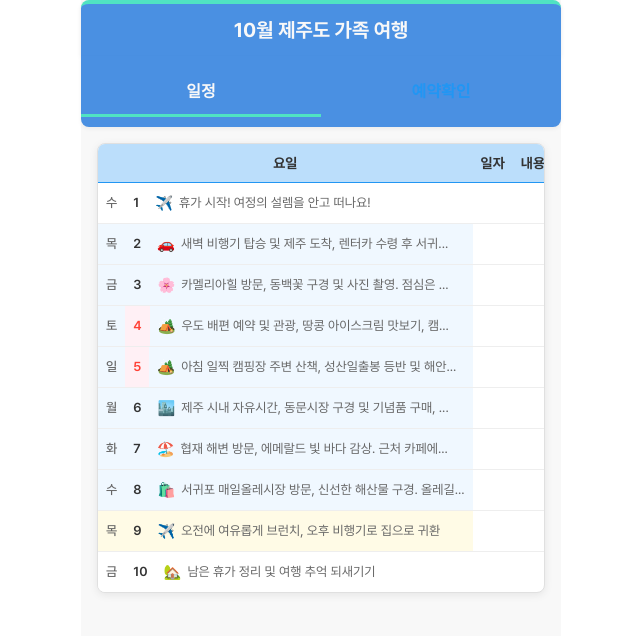
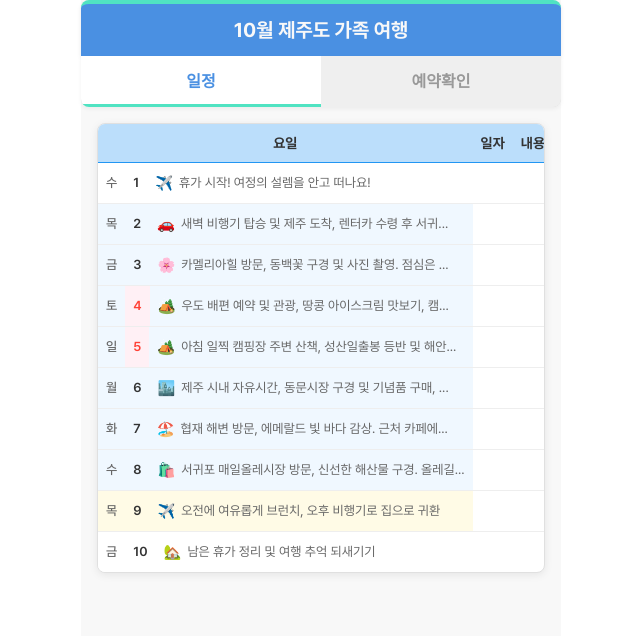
Before and after one commit to jdwcg/travel, a React (Vite) app: page / in a window 1280 px wide. Shown: the top 636 px of the page, without its empty margins (319-959 px from the left). Built offline with nearby package versions, Linux system fonts and the light colour scheme.

Commit message:
탭색교체

```diff
--- a/src/pages/HomePage.tsx
+++ b/src/pages/HomePage.tsx
@@ -199,33 +199,47 @@ const Container = styled.div`
 
 const TabMenu = styled.div`
     display: flex;
-    justify-content: space-around;
-    align-items: center;
-    background-color: ${({ theme }) => theme.colors.primary};
-    padding: 10px 0;
+    /* TabMenu의 배경색은 전체 탭 영역의 배경색입니다. */
+    background-color: ${({ theme }) =>
+        theme.colors.lightGray}; /* 전체 탭바 배경 */
+    padding: 0; /* 내부 패딩은 각 버튼이 가짐 */
     margin-bottom: 16px;
     box-shadow: 0 2px 4px rgba(0, 0, 0, 0.05);
-    border-radius: 0 0 8px 8px;
+    border-radius: 0 0 8px 8px; /* 하단만 둥글게 */
+    overflow: hidden; /* 내부 버튼이 넘치지 않도록 */
 `;
 
 const TabButton = styled.button<{ isActive: boolean }>`
     flex: 1;
-    background: none;
+    /* ✨ 배경색 (활성/비활성) ✨ */
+    background-color: ${({ theme, isActive }) =>
+        isActive ? theme.colors.tabActiveBg : theme.colors.tabInactiveBg};
+    /* ✨ 글자색 (활성/비활성) ✨ */
+    color: ${({ theme, isActive }) =>
+        isActive ? theme.colors.tabActiveText : theme.colors.tabInactiveText};
+
     border: none;
     padding: 12px 0;
     font-size: ${({ theme }) => theme.fontSizes.medium};
     font-weight: 600;
     cursor: pointer;
-    color: ${({ theme, isActive }) =>
-        isActive ? theme.colors.background : theme.colors.primaryDark};
+    transition: all 0.3s ease-in-out; /* 부드러운 전환 효과 */
+
+    /* 선택된 탭 아래 강조선 (파란색) */
     border-bottom: 3px solid
         ${({ theme, isActive }) =>
             isActive ? theme.colors.secondary : 'transparent'};
-    transition: all 0.2s ease-in-out;
 
     &:hover {
+        /* 마우스 오버 시 색상 변화 */
+        background-color: ${({ theme, isActive }) =>
+            isActive
+                ? theme.colors.tabActiveBg
+                : theme.colors.lightGray}; /* 비활성 시 살짝 더 어둡게 */
         color: ${({ theme, isActive }) =>
-            isActive ? theme.colors.background : theme.colors.primaryLight};
+            isActive
+                ? theme.colors.tabActiveText
+                : theme.colors.tabInactiveText};
     }
 `;
 
--- a/src/styles/theme.ts
+++ b/src/styles/theme.ts
@@ -3,22 +3,27 @@
 
 export const theme = {
     colors: {
-        primary: '#4A90E2', // 예시 색상, 단의 기본 primary 색상으로 유지하세요
-        secondary: '#50E3C2', // 예시 색상, 단의 기본 secondary 색상으로 유지하세요
-        textDark: '#333333', // 텍스트 어두운 색상
-        textBody: '#666666', // 텍스트 일반 색상
+        // ... 기존 색상들 ...
+        primary: '#4A90E2',
+        secondary: '#50E3C2',
+        textDark: '#333333',
+        textBody: '#666666',
         background: '#F8F8F8', // 앱 전체 배경색
-        white: '#FFFFFF', // 흰색
-        lightGray: '#E0E0E0', // 연한 회색 (테두리, 그림자 등)
-        borderGray: '#EEEEEE', // 더 연한 회색 (구분선 등)
-        primaryLight: '#BBDEFB', // primary의 밝은 버전
-        primaryDark: '#2196F3', // primary의 어두운 버전
-        weekendBackground: '#FFF0F5', // 주말 배경색 (연한 분홍색) - 주말 TDDate에서 사용
-        accentRed: '#FF4136', // 강조 빨간색 (주말 텍스트 등) - 주말 TDDate에서 사용
+        white: '#FFFFFF', // 흰색 (활성 탭 배경색 등으로 사용)
+        lightGray: '#E0E0E0', // 연한 회색 (비활성 탭 배경색 등으로 사용)
+        borderGray: '#EEEEEE',
+        primaryLight: '#BBDEFB',
+        primaryDark: '#2196F3',
+        weekendBackground: '#FFF0F5',
+        accentRed: '#FF4136',
+        dateRangeColor1: '#F0F8FF',
+        dateRangeColor2: '#FFFBE6',
 
-        // 추가로 필요한 색상도 여기서 정의할 수 있어요
-        dateRangeColor1: '#F0F8FF', // 2~8일차 배경색 (연한 하늘색)
-        dateRangeColor2: '#FFFBE6', // 9일차 배경색 (연한 노란색)
+        // ✨ 탭 메뉴를 위한 새로운 색상 정의 ✨
+        tabActiveBg: '#FFFFFF', // 활성 탭 배경색 (흰색)
+        tabActiveText: '#4A90E2', // 활성 탭 글자색 (primary와 유사하게)
+        tabInactiveBg: '#EFEFEF', // 비활성 탭 배경색 (연한 회색)
+        tabInactiveText: '#999999', // 비활성 탭 글자색 (비활성 회색)
     },
     fontSizes: {
         small: '12px',
```
